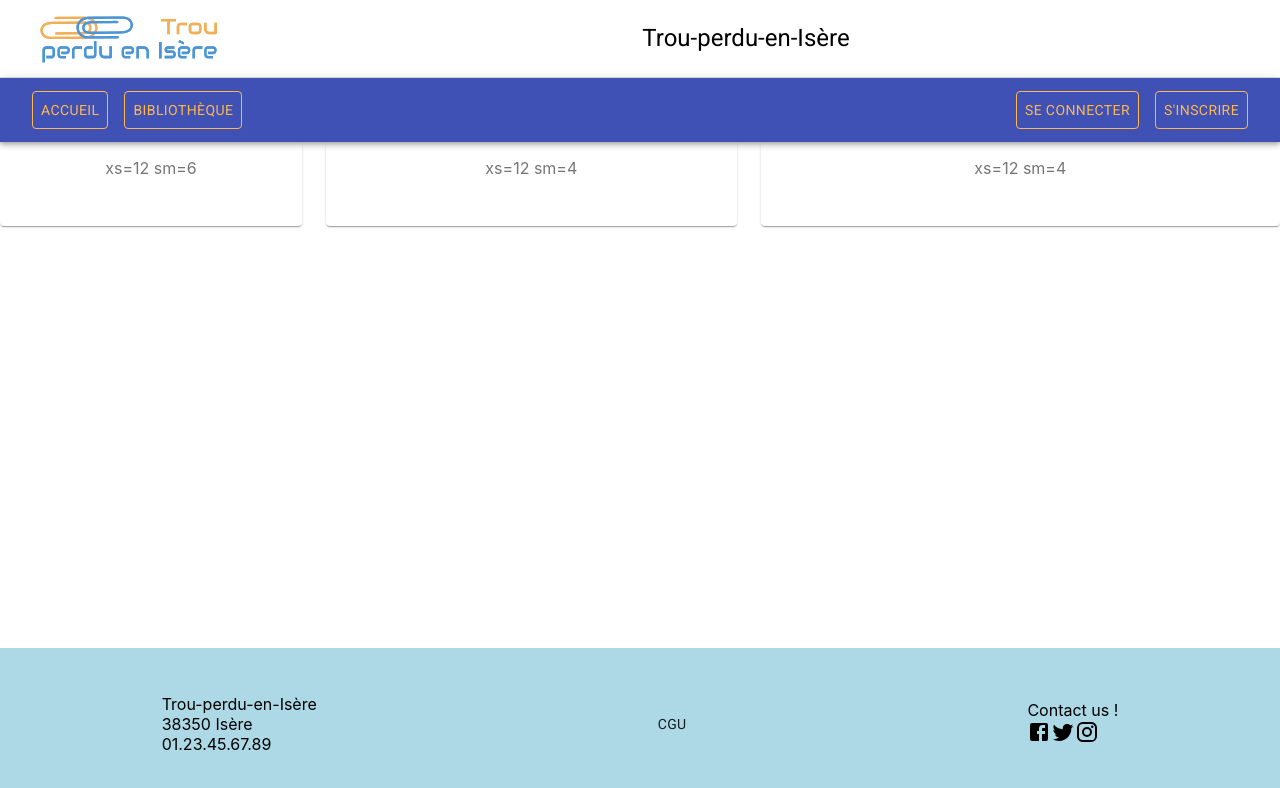
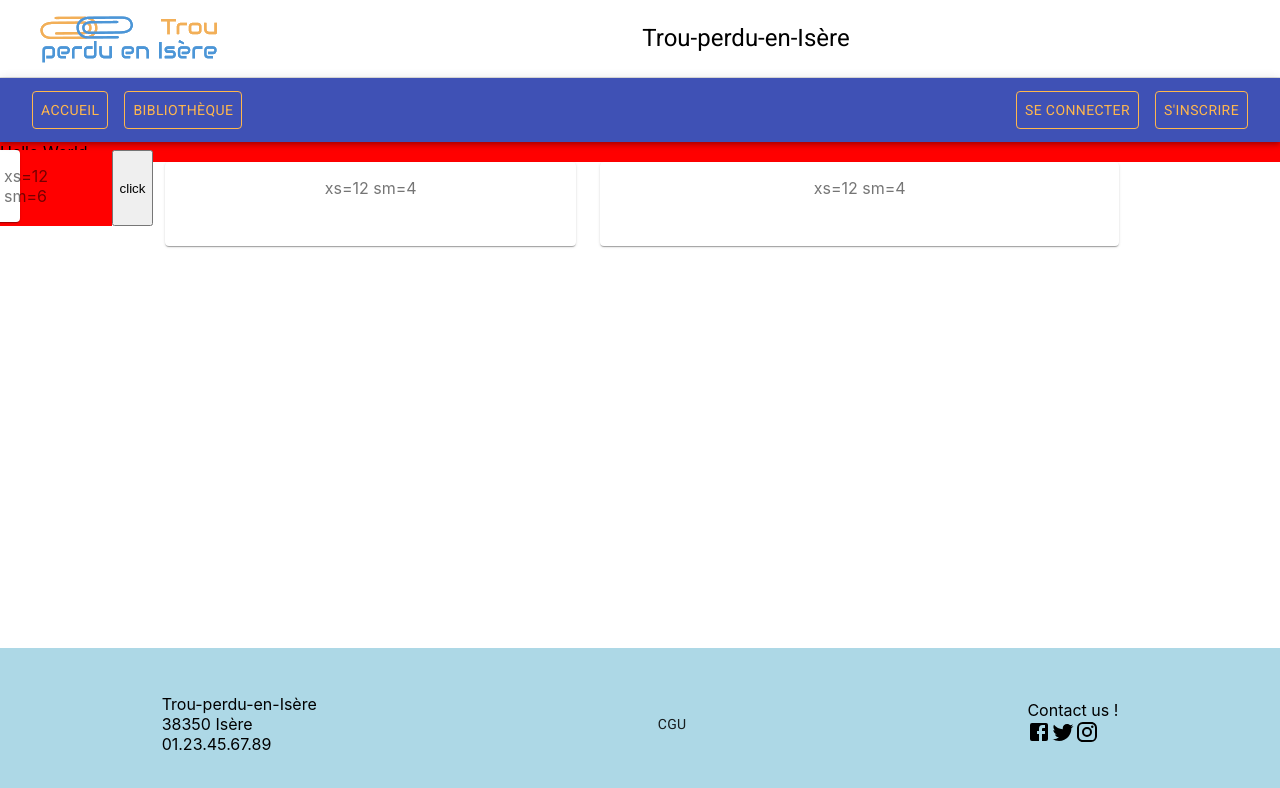
Before and after one commit to maxcampane/Plongeoir_Front_End, a React (Create React App) app: page / in a window 1280 px wide. Shown: the top 788 px of the page. Built offline with nearby package versions, Linux system fonts and the light colour scheme.

Commit message:
Ajout page d'inscription

```diff
--- a/src/containers/Home/Home.js
+++ b/src/containers/Home/Home.js
@@ -17,15 +17,37 @@ const styles = theme => ({
 });
 
 class Home extends React.Component {
+    constructor(props) {
+        super(props);
+        this.state = {
+            check: true,
+        }
+    }
+
+    hideCard = () => {
+        this.setState({
+            check: !this.state.check
+        });
+    };
+
     render(){
         const { classes } = this.props;
+        console.log("check : " + this.state.check);
+        const displayMode = this.state.check ? "" : "hidden";
+        const backgroundColor = this.state.check ? "red" : "blue";
 
         return (
             <>
+                <div style={{backgroundColor: backgroundColor}}>
+                    Hello World
+                </div>
                 <Grid container spacing={3}>
-                    <Grid item sm={3} xs={12}>
-                        <Paper className={classes.paper}>xs=12 sm=6</Paper>
-                    </Grid>
+                    <div style={{display: displayMode, backgroundColor: backgroundColor}}>
+                        <Grid item sm={3} xs={12}>
+                            <Paper className={classes.paper}>xs=12 sm=6</Paper>
+                        </Grid>
+                    </div>
+                    <button onClick={this.hideCard}>click</button>
                     <Grid item sm={4} xs={12}>
                         <Paper className={classes.paper}>xs=12 sm=4</Paper>
                     </Grid>
```
